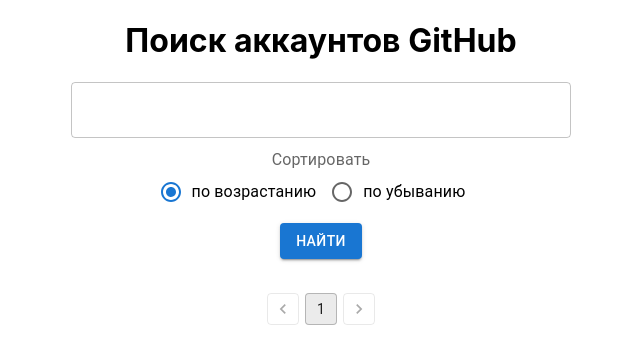
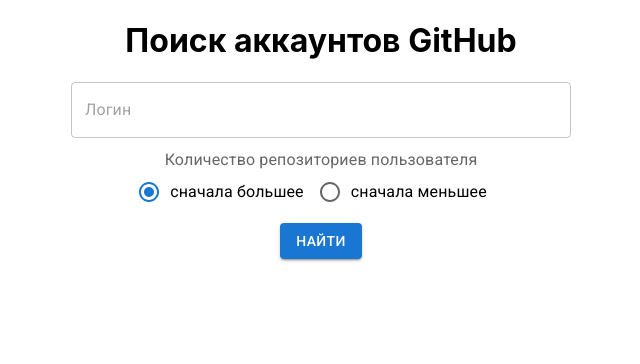
Before and after one commit to parunkov/react8, a React (Create React App) app: page / in a window 1280 px wide. Shown: the top 364 px of the page, without its empty margins (319-959 px from the left). Built offline with nearby package versions, Linux system fonts and the light colour scheme.

Commit message:
user mode

```diff
--- a/package.json
+++ b/package.json
@@ -5,6 +5,8 @@
   "dependencies": {
     "@emotion/react": "^11.11.1",
     "@emotion/styled": "^11.11.0",
+    "@fontsource/roboto": "^5.0.5",
+    "@mui/icons-material": "^5.14.1",
     "@mui/material": "^5.14.2",
     "@testing-library/jest-dom": "^5.17.0",
     "@testing-library/react": "^13.4.0",
--- a/public/index.html
+++ b/public/index.html
@@ -1,14 +1,12 @@
 <!DOCTYPE html>
 <html lang="en">
+
 <head>
   <meta charset="utf-8" />
   <link rel="icon" href="%PUBLIC_URL%/favicon.ico" />
   <meta name="viewport" content="width=device-width, initial-scale=1" />
   <meta name="theme-color" content="#000000" />
-    <meta
-      name="description"
-      content="Web site created using create-react-app"
-    />
+  <meta name="description" content="Web site created using create-react-app" />
   <link rel="apple-touch-icon" href="%PUBLIC_URL%/logo192.png" />
   <!--
       manifest.json provides metadata used when your web app is installed on a
@@ -24,8 +22,12 @@
       work correctly both with client-side routing and a non-root public URL.
       Learn how to configure a non-root public URL by running `npm run build`.
     -->
+  <link rel="stylesheet" href="https://fonts.googleapis.com/css?family=Roboto:300,400,500,700&display=swap" />
+  <link rel="stylesheet" href="https://fonts.googleapis.com/icon?family=Material+Icons" />
+
   <title>React App</title>
 </head>
+
 <body>
   <noscript>You need to enable JavaScript to run this app.</noscript>
   <div id="root"></div>
@@ -40,4 +42,5 @@
       To create a production bundle, use `npm run build` or `yarn build`.
     -->
 </body>
+
 </html>
--- a/src/componets/Page/Page.jsx
+++ b/src/componets/Page/Page.jsx
@@ -8,7 +8,7 @@
 import { styled } from '@mui/material/styles';
 import Paper from '@mui/material/Paper';
 import Grid from '@mui/material/Grid';
-import { Button, Container, TextField } from "@mui/material";
+import { Button, Container, Icon, TextField } from "@mui/material";
 import './Page.scss';
 import UserInfo from "../UserInfo/UserInfo";
 
@@ -19,6 +19,7 @@
     const [pages, setPages] = useState(1);
     const [pageNumber, setPageNumber] = useState(1);
     const [userData, setUserData] = useState({});
+    const [userMode, setUserMode] = useState(false);
 
     const responseData = async (value, sortOrder, page) => {
         const url = `https://api.github.com/search/users?q=${value}&sort=repositories&order=${sortOrder}&page=${page}`;
@@ -61,6 +62,11 @@
         console.log("🚀 ~ file: Page.jsx:62 ~ onItemClick ~ repos:", repos)
         setUserData({ login, avatar, link, repos });
         console.log(userData);
+        setUserMode(true);
+    }
+
+    const onReturnClick = () => {
+        setUserMode(false);
     }
 
     const Item = styled(Paper)(({ theme }) => ({
@@ -73,12 +79,19 @@
 
     return (
         <>
-            <Container maxWidth="lg" className="container">
+            {!userMode && <Container maxWidth="lg" className="container">
                 <h1 className="title">Поиск аккаунтов GitHub</h1>
                 <div className="search-wrapper">
-                    <TextField variant="outlined" type="text" className="input" value={inputValue} onInput={onInput} />
+                    <TextField
+                        variant="outlined"
+                        type="text"
+                        className="input"
+                        value={inputValue}
+                        onInput={onInput}
+                        placeholder="Логин"
+                    />
                     <FormControl>
-                        <FormLabel id="radio">Сортировать</FormLabel>
+                        <FormLabel id="radio">Количество репозиториев пользователя</FormLabel>
                         <RadioGroup
                             row
                             aria-labelledby="radio"
@@ -87,8 +100,8 @@
                             onChange={handleChangeRadio}
                             className="radio"
                         >
-                            <FormControlLabel value="desc" control={<Radio />} label="по возрастанию" />
-                            <FormControlLabel value="asc" control={<Radio />} label="по убыванию" />
+                            <FormControlLabel value="desc" control={<Radio />} label="сначала большее" />
+                            <FormControlLabel value="asc" control={<Radio />} label="сначала меньшее" />
                         </RadioGroup>
                     </FormControl>
                     <Button variant="contained" onClick={onButtonClick}>Найти</Button>
@@ -106,23 +119,35 @@
                         </Grid>
                     ))}
                 </Grid>
-                <Pagination
+                {pages > 1 && <Pagination
                     count={pages}
                     variant="outlined"
                     shape="rounded"
                     onChange={handleChange}
                     page={pageNumber}
                     className="pagination"
-                />
-            </Container>
-            <Container maxWidth="lg" className="container">
+                />}
+            </Container>}
+            {userMode && <Container maxWidth="lg" className="user-page">
+                <div className="return-button-wrapper">
+                    <Button variant="contained" onClick={onReturnClick}>
+                        <Icon className="arrow">arrow_back</Icon><span className="back">К списку</span>
+                    </Button>
+                </div>
+                <div className="user-info-wrapper">
                     <UserInfo
                         avatar={userData.avatar}
                         login={userData.login}
                         repos={userData.repos}
                         link={userData.link}
                     />
-            </Container>
+                </div>
+                <div className="return-button-wrapper">
+                    <Button variant="contained" onClick={onReturnClick}>
+                        <Icon className="arrow">arrow_back</Icon><span className="back">К списку</span>
+                    </Button>
+                </div>
+            </Container>}
         </>
     )
 }
--- a/src/componets/Page/Page.scss
+++ b/src/componets/Page/Page.scss
@@ -28,3 +28,19 @@
         justify-content: center;
     }
 }
+.user-page {
+    text-align: left;
+    padding-top: 20px;
+}
+.return-button-wrapper {
+    margin-bottom: 10px;
+}
+.arrow {
+    margin-right: 10px;
+}
+.back {
+    transform: translateY(1.5px);
+}
+.user-info-wrapper {
+    margin-bottom: 10px;
+}
--- a/src/componets/UserInfo/UserInfo.jsx
+++ b/src/componets/UserInfo/UserInfo.jsx
@@ -1,8 +1,10 @@
+import './UserInfo.scss';
+
 const UserInfo = ({ login, avatar, link, repos }) => {
     console.log(link);
     if (login) return (
         <>
-            <img src={avatar} alt={login} />
+            <img src={avatar} alt={login} className='image' />
             <a href={link}><h1>{login}</h1></a>
             {repos.map((item) => <div className="repo-wrapper"><a href={item.url} key={item.id}>{item.name}</a></div>)}
         </>
--- /dev/null
+++ b/src/componets/UserInfo/UserInfo.scss
@@ -0,0 +1,3 @@
+.image {
+    width: 300px;
+}
```
Also changed, not shown: 1 other file (tests, documents, lock files or other folders). Lines whose indentation alone changed are shown as unchanged.
